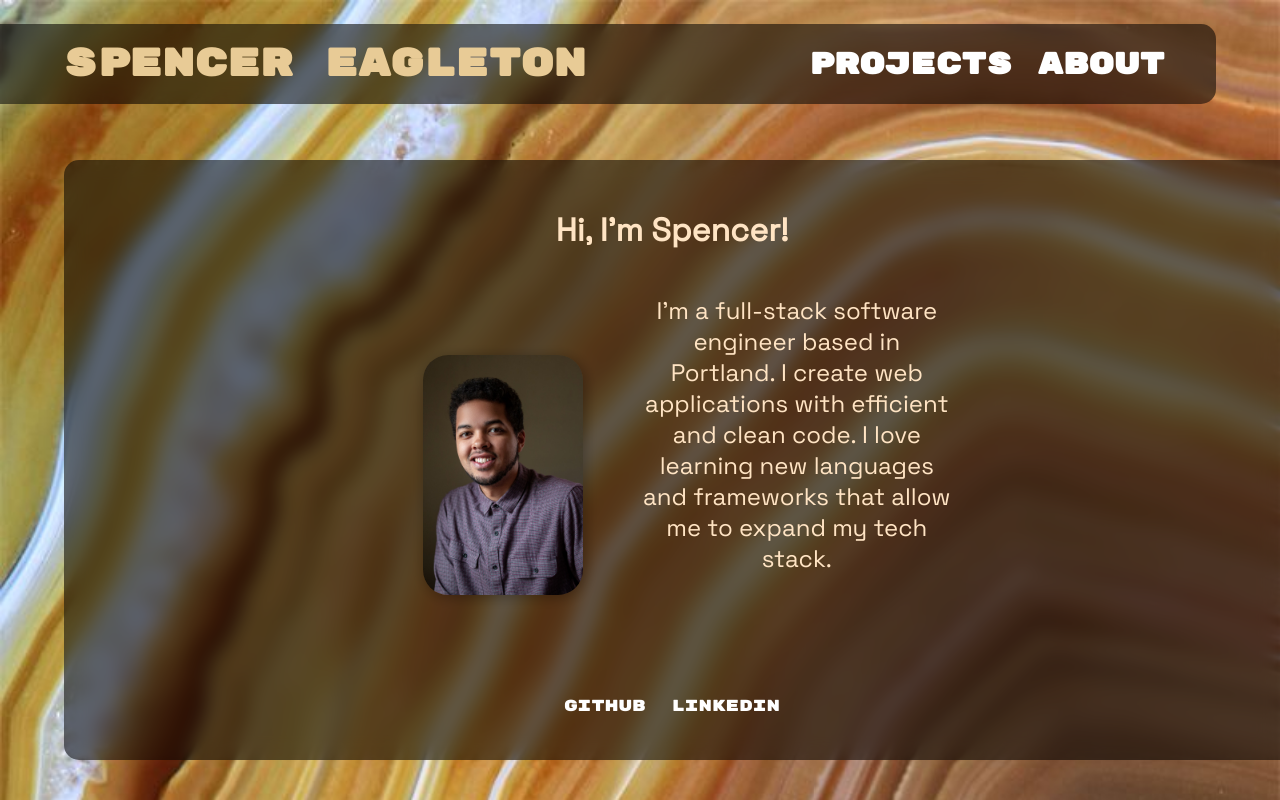
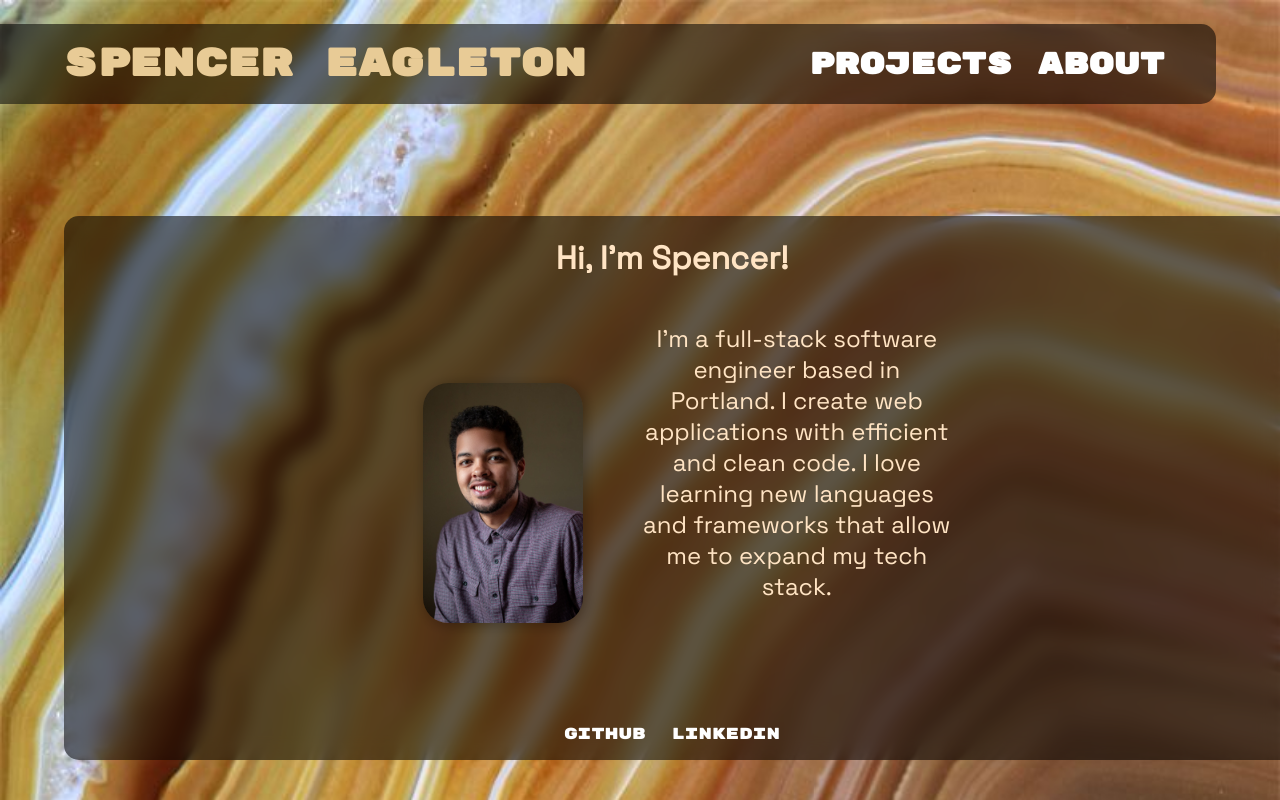
Before and after one commit to spencer-eagleton/portfolio, a React (Create React App) app: page / in a window 1280 px wide. Built offline with nearby package versions, Linux system fonts and the light colour scheme; the HTML template or start-up script is replaced by a standard one.

Commit message:
about section height

```diff
--- a/src/Views/About/About.css
+++ b/src/Views/About/About.css
@@ -7,7 +7,7 @@
   right: 0px;
   background-color: rgba(0, 0, 0, 0.544);
   width: 95vw;
-  height: 75vh;
+  max-height: 75vh;
   bottom: 5vh;
   border-radius: 15px 0 0 15px;
   backdrop-filter: blur(1px);
```
